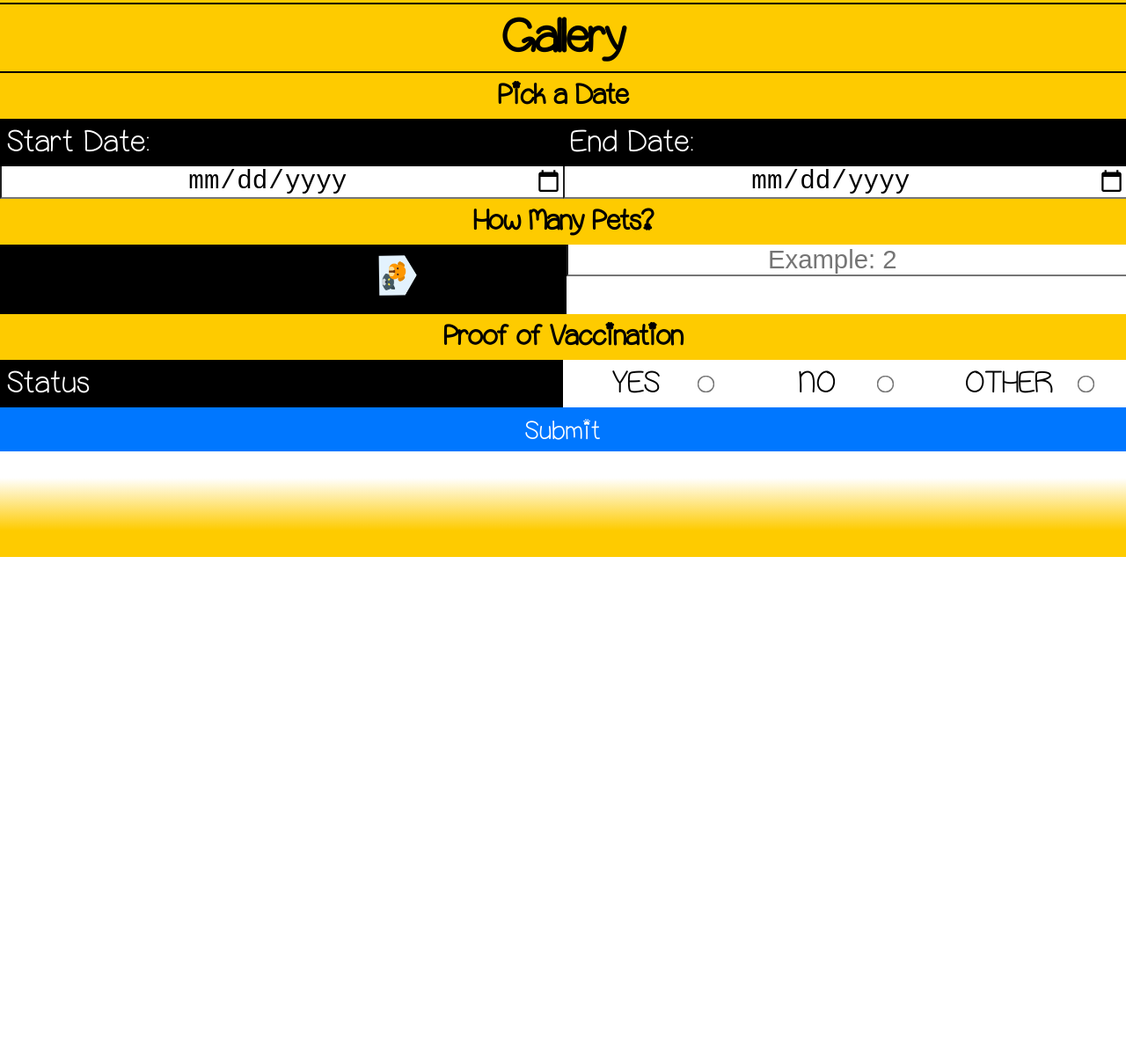
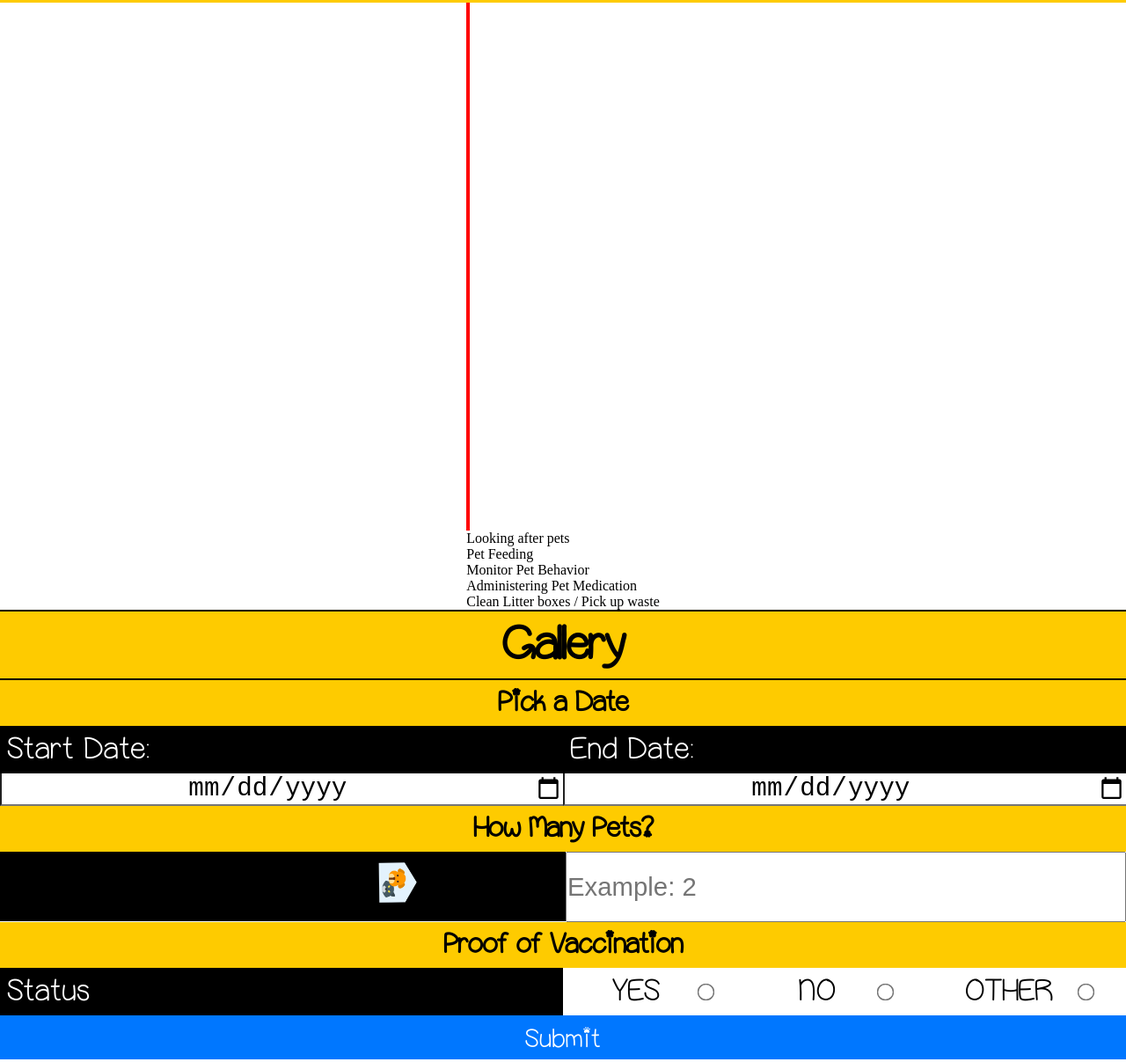
Before and after one commit to KylesTech95/idogsit, a website: page index.html in a window 1280 px wide. Shown: the part 679-1886 px from the top of the page at 88% size. Before the commit the page ends 1312 px from the top, so only its background shows below. Drawn offline with Linux system fonts and the light colour scheme.

Commit message:
chore: update last

```diff
--- a/index.html
+++ b/index.html
@@ -65,6 +65,28 @@
         <div id="services-title">
             <h1 id="services-title-h1">What we do</h1>
         </div>
+
+        <ul id="services-list-container">
+            <hr id="services-hr" class="hr-services">
+            <li class="services-list-item">
+                <div id="services-col">Looking after pets</div>
+            </li>
+            <li class="services-list-item">
+                <div id="services-col">Pet Feeding</div>
+            </li>
+            <li class="services-list-item">
+                <div id="services-col">Monitor Pet Behavior</div>
+            </li>
+            <li class="services-list-item">
+                <div id="services-col">Administering Pet Medication</div>
+            </li>
+            <li class="services-list-item">
+                <div id="services-col">Clean Litter boxes / Pick up waste</div>
+            </li>
+            <li class="services-list-item">
+                <div id="services-col"></div>
+            </li>
+        </ul>
       </section>
 
 
--- a/styles.css
+++ b/styles.css
@@ -308,8 +308,7 @@ animation: catanimate 2.5s forwards;
     text-align: 16pt;
     border:.5px solid var(--tint);
 }
-.date-picker,
-#quantity-picker{
+.date-picker{
     width:100%;
     height:100%;
     border-radius: 0;
@@ -351,6 +350,9 @@ flex-direction: column;
 font-family: var(--font-family-tertiary);
 font-size:26pt;
 }
+/* .quantity-container{
+    overflow:hidden;
+} */
 .quantity-col{
 height:100%;
 /* border:2px solid yellow;  */
@@ -408,6 +410,10 @@ padding:.5rem;
 #quantity-picker{
     font-size:22pt;
     outline:none;
+    height:80px;
+    width:100%;
+    /* border:2px solid red; */
+    /* min-height:80px; */
 }
 #quantity-picker::-webkit-inner-spin-button {
   /* -webkit-appearance: none; */
@@ -430,6 +436,7 @@ cursor:pointer;
     color:var(--col-shade);
     font-family:var(--font-family-tertiary);
     letter-spacing: 1.25px;
+    cursor:pointer;
 }
 
 #proof-container{
@@ -558,3 +565,20 @@ font-size:26pt;
     background:var(--col-primary);
     color:var(--col-tint);
 }
+
+.services-container{
+    display:flex;
+    flex-direction: column;
+    align-items: center;
+    justify-items: center;
+}
+.hr-services{
+width:4px;
+z-index:999;
+height:75vh;
+border:none;
+background:red;
+}
+.services-list-item{
+    list-style: none;
+}
```
